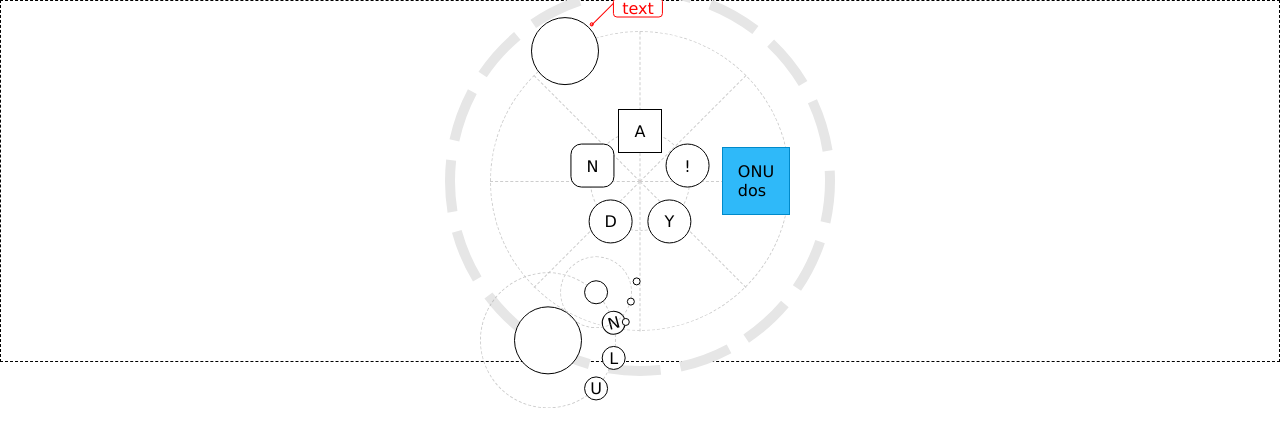
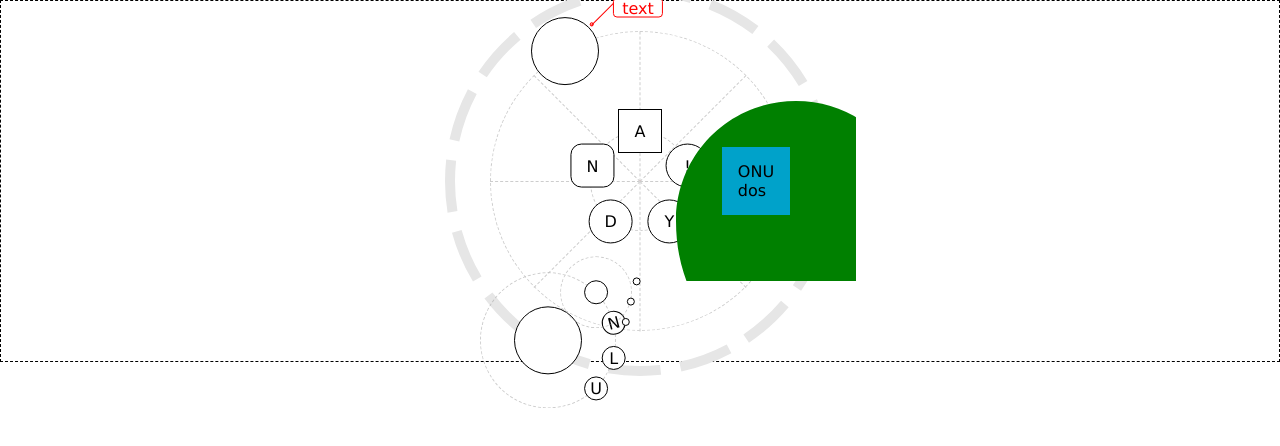
Before and after one commit to zumerlab/orbit, a plain HTML site: page examples/generic.html in a window 1280 px wide. Drawn offline with nearby package versions, Linux system fonts and the light colour scheme; files that its build step writes are made by us from their sources.

Commit message:
clip path bg

```diff
--- a/src/_core-elements.scss
+++ b/src/_core-elements.scss
@@ -84,11 +84,16 @@
     grid-area: 1/1/1/1;
     @include alignment;
 }
-.surface::before {
-
+.surface:before {
+    content: '';
+    position: absolute;
     width: 200px;
     height: 200px;
     background-color: green;
+    clip-path: path('M140 20C73 20 20 74 20 140c0 135 136 170 228 303 88-132 229-173 229-303 0-66-54-120-120-120-48 0-90 28-109 69-19-41-60-69-108-69z');
+}
+.surface:hover {
+    background-color: red;
 }
 @each $size,
 $var in $sizes {
```
